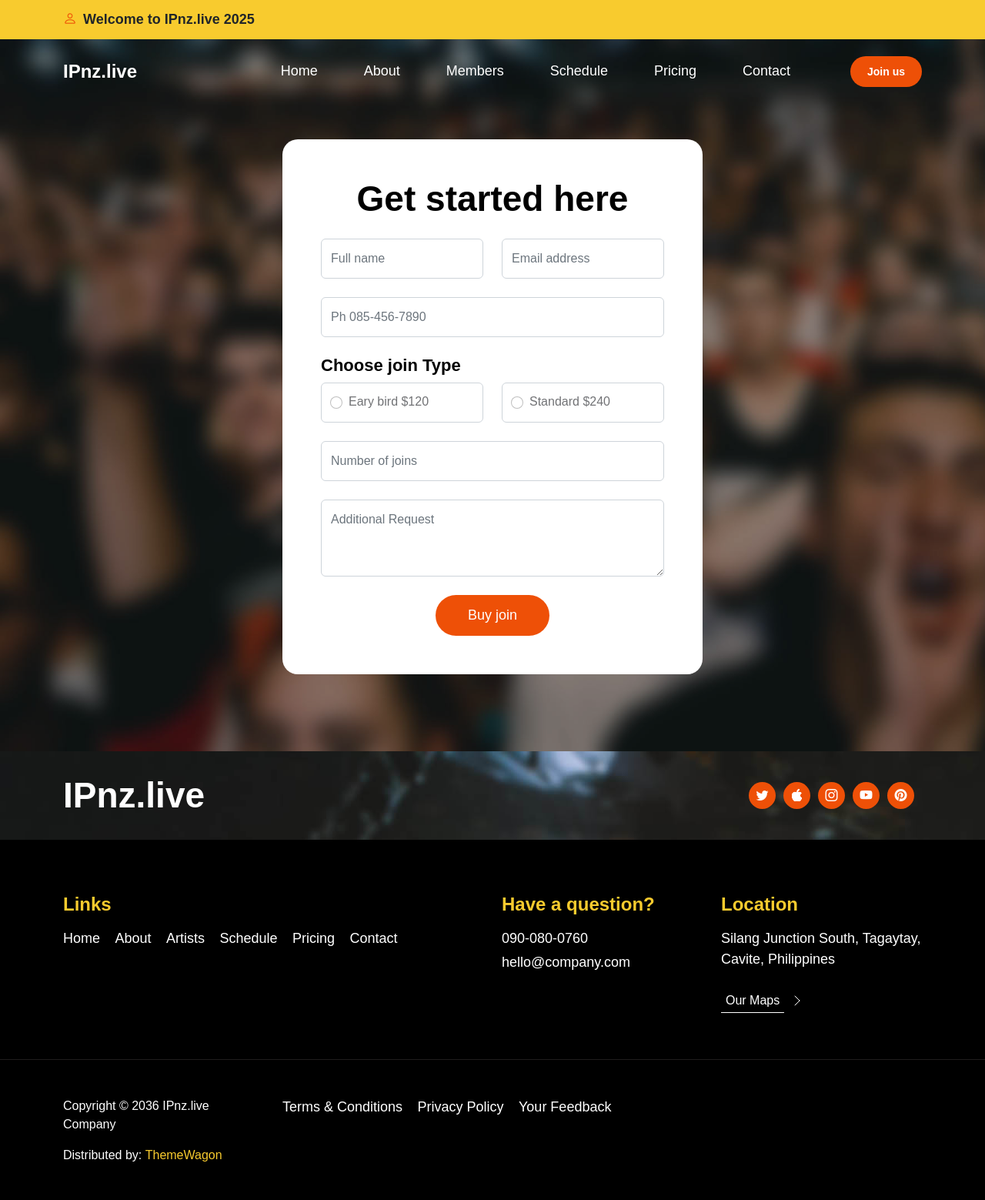
After one commit to JoMangee/ipnz.live, a PHP site: page /auth.html in a window 1280 px wide. The commit adds this page. Shown: the whole page at 77% size. Run offline with PHP 8.4, Linux system fonts and the light colour scheme; some libraries are stand-ins or nearby versions; some web fonts are replaced.

Commit message:
first cut

```diff
--- /dev/null
+++ b/www/auth.html
@@ -0,0 +1,321 @@
+<!doctype html>
+<html lang="en">
+
+<head>
+    <meta charset="utf-8">
+    <meta name="viewport" content="width=device-width, initial-scale=1">
+
+    <meta name="description" content="">
+    <meta name="author" content="">
+
+    <title>IPnz.live - join</title>
+
+    <!-- CSS FILES -->
+    <link href="css/google-fonts.css" rel="stylesheet">
+    <link href="css/bootstrap.min.css" rel="stylesheet">
+    <link href="css/bootstrap-icons.css" rel="stylesheet">
+    <link href="css/templatemo-festava-live.css" rel="stylesheet">
+</head>
+
+<body>
+
+    <main>
+
+        <header class="site-header">
+            <div class="container">
+                <div class="row">
+
+                    <div class="col-lg-12 col-12 d-flex flex-wrap">
+                        <p class="d-flex me-4 mb-0">
+                            <i class="bi-person custom-icon me-2"></i>
+                            <strong class="text-dark">Welcome to IPnz.live 2025</strong>
+                        </p>
+                    </div>
+
+                </div>
+            </div>
+        </header>
+        <script>
+            window.fbAsyncInit = function() {
+              FB.init({
+                appId      : '1110554260864808',
+                xfbml      : true,
+                version    : 'v21.0'
+              });
+              FB.AppEvents.logPageView();
+            };
+
+            (function(d, s, id){
+               var js, fjs = d.getElementsByTagName(s)[0];
+               if (d.getElementById(id)) {return;}
+               js = d.createElement(s); js.id = id;
+               js.src = "https://connect.facebook.net/en_US/sdk.js";
+               fjs.parentNode.insertBefore(js, fjs);
+             }(document, 'script', 'facebook-jssdk'));
+          </script>
+
+        <nav class="navbar navbar-expand-lg">
+            <div class="container">
+                <a class="navbar-brand" href="index.html">
+                    IPnz.live
+                </a>
+
+                <a href="join.html" class="btn custom-btn d-lg-none ms-auto me-4">Join us</a>
+
+                <button class="navbar-toggler" type="button" data-bs-toggle="collapse" data-bs-target="#navbarNav"
+                    aria-controls="navbarNav" aria-expanded="false" aria-label="Toggle navigation">
+                    <span class="navbar-toggler-icon"></span>
+                </button>
+
+                <div class="collapse navbar-collapse" id="navbarNav">
+                    <ul class="navbar-nav align-items-lg-center ms-auto me-lg-5">
+                        <li class="nav-item">
+                            <a class="nav-link click-scroll" href="index.html#section_1">Home</a>
+                        </li>
+
+                        <li class="nav-item">
+                            <a class="nav-link click-scroll" href="index.html#section_2">About</a>
+                        </li>
+
+                        <li class="nav-item">
+                            <a class="nav-link click-scroll" href="index.html#section_3">Members</a>
+                        </li>
+
+                        <li class="nav-item">
+                            <a class="nav-link click-scroll" href="index.html#section_4">Schedule</a>
+                        </li>
+
+                        <li class="nav-item">
+                            <a class="nav-link click-scroll" href="index.html#section_5">Pricing</a>
+                        </li>
+
+                        <li class="nav-item">
+                            <a class="nav-link click-scroll" href="index.html#section_6">Contact</a>
+                        </li>
+                    </ul>
+
+                    <a href="join.html" class="btn custom-btn d-lg-block d-none">Join us</a>
+                </div>
+            </div>
+        </nav>
+
+
+        <section class="join-section section-padding">
+            <div class="section-overlay"></div>
+
+            <div class="container">
+                <div class="row">
+
+                    <div class="col-lg-6 col-10 mx-auto">
+                        <form class="custom-form join-form mb-5 mb-lg-0" action="#" method="post" role="form">
+                            <h2 class="text-center mb-4">Get started here</h2>
+
+                            <div class="join-form-body">
+                                <div class="row">
+                                    <div class="col-lg-6 col-md-6 col-12">
+                                        <input type="text" name="join-form-name" id="join-form-name"
+                                            class="form-control" placeholder="Full name" required>
+                                    </div>
+
+                                    <div class="col-lg-6 col-md-6 col-12">
+                                        <input type="email" name="join-form-email" id="join-form-email"
+                                            pattern="[^ @]*@[^ @]*" class="form-control" placeholder="Email address"
+                                            required>
+                                    </div>
+                                </div>
+
+                                <input type="tel" class="form-control" name="join-form-phone"
+                                    placeholder="Ph 085-456-7890" pattern="[0-9]{3}-[0-9]{3}-[0-9]{4}" required="">
+
+                                <h6>Choose join Type</h6>
+
+                                <div class="row">
+                                    <div class="col-lg-6 col-md-6 col-12">
+                                        <div class="form-check form-control">
+                                            <input class="form-check-input" type="radio" name="joinForm"
+                                                id="flexRadioDefault1">
+                                            <label class="form-check-label" for="flexRadioDefault1">
+                                                Eary bird $120
+                                            </label>
+                                        </div>
+                                    </div>
+
+                                    <div class="col-lg-6 col-md-6 col-12">
+                                        <div class="form-check form-check-radio form-control">
+                                            <input class="form-check-input" type="radio" name="joinForm"
+                                                id="flexRadioDefault2">
+                                            <label class="form-check-label" for="flexRadioDefault2">
+                                                Standard $240
+                                            </label>
+                                        </div>
+                                    </div>
+                                </div>
+
+                                <input type="number" name="join-form-number" id="join-form-number"
+                                    class="form-control" placeholder="Number of joins" required>
+
+                                <textarea name="join-form-message" rows="3" class="form-control"
+                                    id="join-form-message" placeholder="Additional Request"></textarea>
+
+                                <div class="col-lg-4 col-md-10 col-8 mx-auto">
+                                    <button type="submit" class="form-control">Buy join</button>
+                                </div>
+                            </div>
+                        </form>
+                    </div>
+                </div>
+        </section>
+    </main>
+
+
+    <footer class="site-footer">
+        <div class="site-footer-top">
+            <div class="container">
+                <div class="row">
+
+                    <div class="col-lg-6 col-12">
+                        <h2 class="text-white mb-lg-0">IPnz.live</h2>
+                    </div>
+
+                    <div class="col-lg-6 col-12 d-flex justify-content-lg-end align-items-center">
+                        <ul class="social-icon d-flex justify-content-lg-end">
+                            <li class="social-icon-item">
+                                <a href="#" class="social-icon-link">
+                                    <span class="bi-twitter"></span>
+                                </a>
+                            </li>
+
+                            <li class="social-icon-item">
+                                <a href="#" class="social-icon-link">
+                                    <span class="bi-apple"></span>
+                                </a>
+                            </li>
+
+                            <li class="social-icon-item">
+                                <a href="#" class="social-icon-link">
+                                    <span class="bi-instagram"></span>
+                                </a>
+                            </li>
+
+                            <li class="social-icon-item">
+                                <a href="#" class="social-icon-link">
+                                    <span class="bi-youtube"></span>
+                                </a>
+                            </li>
+
+                            <li class="social-icon-item">
+                                <a href="#" class="social-icon-link">
+                                    <span class="bi-pinterest"></span>
+                                </a>
+                            </li>
+                        </ul>
+                    </div>
+                </div>
+            </div>
+        </div>
+
+        <div class="container">
+            <div class="row">
+
+                <div class="col-lg-6 col-12 mb-4 pb-2">
+                    <h5 class="site-footer-title mb-3">Links</h5>
+
+                    <ul class="site-footer-links">
+                        <li class="site-footer-link-item">
+                            <a href="#" class="site-footer-link">Home</a>
+                        </li>
+
+                        <li class="site-footer-link-item">
+                            <a href="#" class="site-footer-link">About</a>
+                        </li>
+
+                        <li class="site-footer-link-item">
+                            <a href="#" class="site-footer-link">Artists</a>
+                        </li>
+
+                        <li class="site-footer-link-item">
+                            <a href="#" class="site-footer-link">Schedule</a>
+                        </li>
+
+                        <li class="site-footer-link-item">
+                            <a href="#" class="site-footer-link">Pricing</a>
+                        </li>
+
+                        <li class="site-footer-link-item">
+                            <a href="#" class="site-footer-link">Contact</a>
+                        </li>
+                    </ul>
+                </div>
+
+                <div class="col-lg-3 col-md-6 col-12 mb-4 mb-lg-0">
+                    <h5 class="site-footer-title mb-3">Have a question?</h5>
+
+                    <p class="text-white d-flex mb-1">
+                        <a href="tel: 090-080-0760" class="site-footer-link">
+                            090-080-0760
+                        </a>
+                    </p>
+
+                    <p class="text-white d-flex">
+                        <a href="mailto:hello@company.com" class="site-footer-link">
+                            hello@company.com
+                        </a>
+                    </p>
+                </div>
+
+                <div class="col-lg-3 col-md-6 col-11 mb-4 mb-lg-0 mb-md-0">
+                    <h5 class="site-footer-title mb-3">Location</h5>
+
+                    <p class="text-white d-flex mt-3 mb-2">
+                        Silang Junction South, Tagaytay, Cavite, Philippines</p>
+
+                    <a class="link-fx-1 color-contrast-higher mt-3" href="#">
+                        <span>Our Maps</span>
+                        <svg class="icon" viewBox="0 0 32 32" aria-hidden="true">
+                            <g fill="none" stroke="currentColor" stroke-linecap="round" stroke-linejoin="round">
+                                <circle cx="16" cy="16" r="15.5"></circle>
+                                <line x1="10" y1="18" x2="16" y2="12"></line>
+                                <line x1="16" y1="12" x2="22" y2="18"></line>
+                            </g>
+                        </svg>
+                    </a>
+                </div>
+            </div>
+        </div>
+
+        <div class="site-footer-bottom">
+            <div class="container">
+                <div class="row">
+
+                    <div class="col-lg-3 col-12 mt-5">
+                        <p class="copyright-text">Copyright © 2036 IPnz.live Company</p>
+                        <p class="copyright-text">Distributed by: <a href="https://themewagon.com">ThemeWagon</a></p>
+                    </div>
+
+                    <div class="col-lg-8 col-12 mt-lg-5">
+                        <ul class="site-footer-links">
+                            <li class="site-footer-link-item">
+                                <a href="#" class="site-footer-link">Terms &amp; Conditions</a>
+                            </li>
+
+                            <li class="site-footer-link-item">
+                                <a href="#" class="site-footer-link">Privacy Policy</a>
+                            </li>
+
+                            <li class="site-footer-link-item">
+                                <a href="#" class="site-footer-link">Your Feedback</a>
+                            </li>
+                        </ul>
+                    </div>
+                </div>
+            </div>
+        </div>
+    </footer>
+
+    <!-- JAVASCRIPT FILES -->
+    <script src="js/jquery.min.js"></script>
+    <script src="js/bootstrap.min.js"></script>
+    <script src="js/jquery.sticky.js"></script>
+    <script src="js/custom.js"></script>
+</body>
+</html>
--- /dev/null
+++ b/www/css/google-fonts.css
@@ -0,0 +1,72 @@
+/* latin-ext */
+@font-face {
+  font-family: 'Outfit';
+  font-style: normal;
+  font-weight: 100;
+  font-display: swap;
+  src: url(https://fonts.gstatic.com/s/outfit/v11/QGYvz_MVcBeNP4NJuktqQ4E.woff2) format('woff2');
+  unicode-range: U+0100-02BA, U+02BD-02C5, U+02C7-02CC, U+02CE-02D7, U+02DD-02FF, U+0304, U+0308, U+0329, U+1D00-1DBF, U+1E00-1E9F, U+1EF2-1EFF, U+2020, U+20A0-20AB, U+20AD-20C0, U+2113, U+2C60-2C7F, U+A720-A7FF;
+}
+/* latin */
+@font-face {
+  font-family: 'Outfit';
+  font-style: normal;
+  font-weight: 100;
+  font-display: swap;
+  src: url(https://fonts.gstatic.com/s/outfit/v11/QGYvz_MVcBeNP4NJtEtq.woff2) format('woff2');
+  unicode-range: U+0000-00FF, U+0131, U+0152-0153, U+02BB-02BC, U+02C6, U+02DA, U+02DC, U+0304, U+0308, U+0329, U+2000-206F, U+20AC, U+2122, U+2191, U+2193, U+2212, U+2215, U+FEFF, U+FFFD;
+}
+/* latin-ext */
+@font-face {
+  font-family: 'Outfit';
+  font-style: normal;
+  font-weight: 200;
+  font-display: swap;
+  src: url(https://fonts.gstatic.com/s/outfit/v11/QGYvz_MVcBeNP4NJuktqQ4E.woff2) format('woff2');
+  unicode-range: U+0100-02BA, U+02BD-02C5, U+02C7-02CC, U+02CE-02D7, U+02DD-02FF, U+0304, U+0308, U+0329, U+1D00-1DBF, U+1E00-1E9F, U+1EF2-1EFF, U+2020, U+20A0-20AB, U+20AD-20C0, U+2113, U+2C60-2C7F, U+A720-A7FF;
+}
+/* latin */
+@font-face {
+  font-family: 'Outfit';
+  font-style: normal;
+  font-weight: 200;
+  font-display: swap;
+  src: url(https://fonts.gstatic.com/s/outfit/v11/QGYvz_MVcBeNP4NJtEtq.woff2) format('woff2');
+  unicode-range: U+0000-00FF, U+0131, U+0152-0153, U+02BB-02BC, U+02C6, U+02DA, U+02DC, U+0304, U+0308, U+0329, U+2000-206F, U+20AC, U+2122, U+2191, U+2193, U+2212, U+2215, U+FEFF, U+FFFD;
+}
+/* latin-ext */
+@font-face {
+  font-family: 'Outfit';
+  font-style: normal;
+  font-weight: 400;
+  font-display: swap;
+  src: url(https://fonts.gstatic.com/s/outfit/v11/QGYvz_MVcBeNP4NJuktqQ4E.woff2) format('woff2');
+  unicode-range: U+0100-02BA, U+02BD-02C5, U+02C7-02CC, U+02CE-02D7, U+02DD-02FF, U+0304, U+0308, U+0329, U+1D00-1DBF, U+1E00-1E9F, U+1EF2-1EFF, U+2020, U+20A0-20AB, U+20AD-20C0, U+2113, U+2C60-2C7F, U+A720-A7FF;
+}
+/* latin */
+@font-face {
+  font-family: 'Outfit';
+  font-style: normal;
+  font-weight: 400;
+  font-display: swap;
+  src: url(https://fonts.gstatic.com/s/outfit/v11/QGYvz_MVcBeNP4NJtEtq.woff2) format('woff2');
+  unicode-range: U+0000-00FF, U+0131, U+0152-0153, U+02BB-02BC, U+02C6, U+02DA, U+02DC, U+0304, U+0308, U+0329, U+2000-206F, U+20AC, U+2122, U+2191, U+2193, U+2212, U+2215, U+FEFF, U+FFFD;
+}
+/* latin-ext */
+@font-face {
+  font-family: 'Outfit';
+  font-style: normal;
+  font-weight: 700;
+  font-display: swap;
+  src: url(https://fonts.gstatic.com/s/outfit/v11/QGYvz_MVcBeNP4NJuktqQ4E.woff2) format('woff2');
+  unicode-range: U+0100-02BA, U+02BD-02C5, U+02C7-02CC, U+02CE-02D7, U+02DD-02FF, U+0304, U+0308, U+0329, U+1D00-1DBF, U+1E00-1E9F, U+1EF2-1EFF, U+2020, U+20A0-20AB, U+20AD-20C0, U+2113, U+2C60-2C7F, U+A720-A7FF;
+}
+/* latin */
+@font-face {
+  font-family: 'Outfit';
+  font-style: normal;
+  font-weight: 700;
+  font-display: swap;
+  src: url(https://fonts.gstatic.com/s/outfit/v11/QGYvz_MVcBeNP4NJtEtq.woff2) format('woff2');
+  unicode-range: U+0000-00FF, U+0131, U+0152-0153, U+02BB-02BC, U+02C6, U+02DA, U+02DC, U+0304, U+0308, U+0329, U+2000-206F, U+20AC, U+2122, U+2191, U+2193, U+2212, U+2215, U+FEFF, U+FFFD;
+}
--- a/www/css/templatemo-festava-live.css
+++ b/www/css/templatemo-festava-live.css
@@ -548,9 +548,9 @@ strong {
 
 
 /*---------------------------------------
-  TICKET
+  JOIN US
 -----------------------------------------*/
-.ticket-section {
+.join-section {
   background-image: url('../images/nicholas-green-unsplash-blur.jpg');
   background-repeat: no-repeat;
   background-size: cover;
@@ -558,19 +558,19 @@ strong {
   padding-top: 130px;
 }
 
-.ticket-form {
+.join-form {
   background: var(--white-color);
   border-radius: var(--border-radius-medium);
   padding: 50px;
 }
 
-.ticket-form .form-check {
+.join-form .form-check {
   position: relative;
   min-height: 52px;
   padding-left: 35px;
 }
 
-.ticket-form .form-check .form-check-label {
+.join-form .form-check .form-check-label {
   display: block;
   position: absolute;
   top: 50%;
@@ -829,7 +829,7 @@ strong {
 
 .site-footer-top {
   background-color: var(--secondary-color);
-  background-image: url('../images/nainoa-shizuru-NcdG9mK3PBY-unsplash.jpg');
+  background-image: url('../images/nainoa-shizuru-unsplash-blur.jpg');
   background-repeat: no-repeat;
   margin-bottom: 70px;
   padding-top: 30px;
@@ -982,11 +982,11 @@ strong {
     padding: 25px;
   }
 
-  .ticket-section {
+  .join-section {
     padding-top: 130px;
   }
 
-  .ticket-form {
+  .join-form {
     padding: 30px;
   }
 }
```
Also changed, not shown: www/index.html (+68 -58 lines), www/join.html (renamed from www/ticket.html, +23 -45 lines), www/images/DFK9eZPXoAAnlOc-blurred.jpg (added), www/images/about-ipnz-live-updatenz.jpg (added), www/images/ipnz-party.jpg (added), www/images/ipnz-party.png (added).
